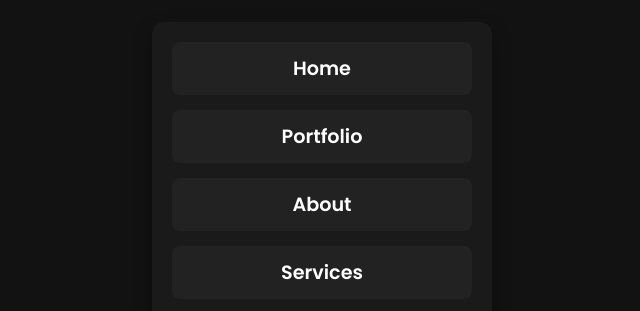
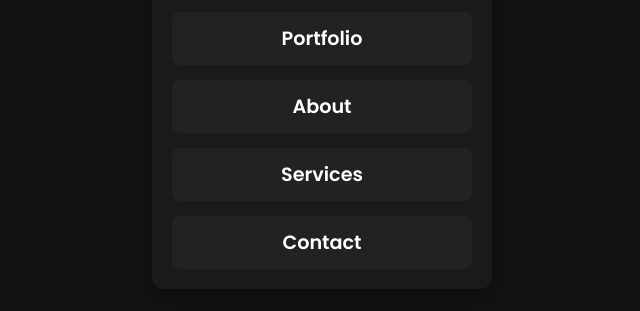
Before and after one commit to aidenkingery/Kingery-Vico3420-2025, a plain HTML site: page index.html in a window 1280 px wide. Shown: the part 258-569 px from the top of the page, without its empty margins (318-958 px from the left). Drawn offline with Linux system fonts and the light colour scheme.

Commit message:
index.html

```diff
--- a/index.html
+++ b/index.html
@@ -86,6 +86,38 @@
 <body>
     <h1>Navigation</h1>
     <ul id="menu"></ul>
+
+    <script>
+        let menuItems = [
+            ["https://www.thehilltopecho.org", "Home"],
+            ["https://www.poptropica.com", "Portfolio"],
+            ["https://www.pinterest.com", "About"],
+            ["https://www.mcdonalds.com", "Services"],
+            ["https://www.ohiouniversity.com", "Contact"]
+        ];
+
+        document.addEventListener("DOMContentLoaded", () => {
+            let menuElement = document.getElementById('menu');
+
+            menuItems.forEach(([url, text]) => {
+                let listItem = document.createElement('li');
+                let link = document.createElement('a');
+
+                link.href = url;
+                link.textContent = text;
+
+                listItem.appendChild(link);
+                menuElement.appendChild(listItem);
+            });
+
+            console.log("🚀 Menu Loaded!");
+        });
+    </script>
+</body>
+</html>
+
+    <h1>Navigation</h1>
+    <ul id="menu"></ul>
     <script src="script.js" defer></script>
 </body>
 </html>
```
